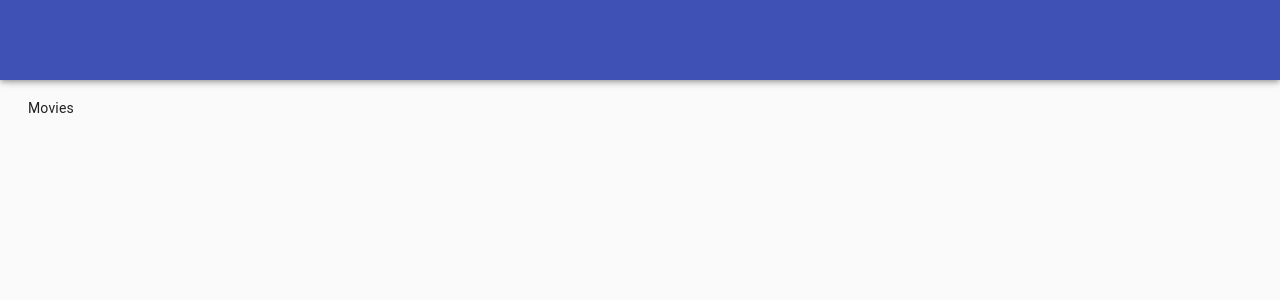
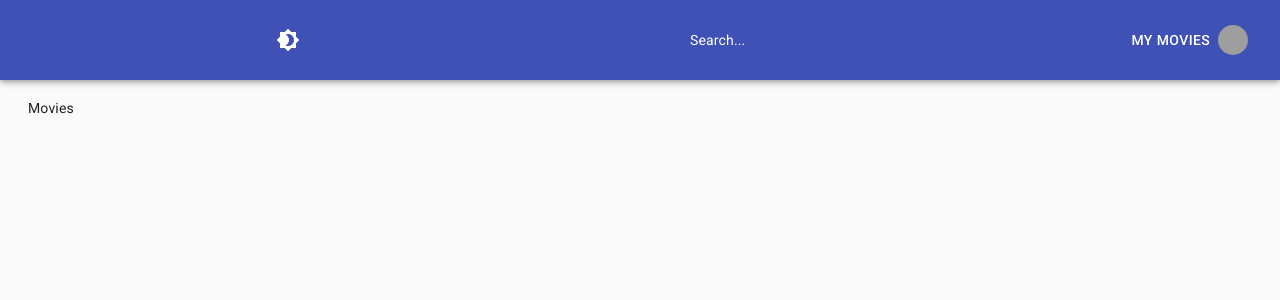
Before and after one commit to MahmoudBakr23/Netscene, a React (Create React App) app: page / in a window 1280 px wide. Shown: the top 300 px of the page. Built offline with nearby package versions, Linux system fonts and the light colour scheme; grey boxes are pictures that could not be loaded.

Commit message:
Finish navbar layout

```diff
--- a/package.json
+++ b/package.json
@@ -18,7 +18,7 @@
     "react-dom": "^17.0.0",
     "react-redux": "^8.0.2",
     "react-router-dom": "^6.3.0",
-    "react-scripts": "^2.1.3",
+    "react-scripts": "^5.0.1",
     "web-vitals": "^2.1.4"
   },
   "scripts": {
@@ -46,10 +46,9 @@
     ]
   },
   "devDependencies": {
-    "eslint": "5.6.0",
+    "eslint": "^8.23.1",
     "eslint-config-airbnb": "^19.0.4",
     "eslint-plugin-import": "^2.26.0",
-    "eslint-plugin-jsx": "^0.1.0",
     "eslint-plugin-jsx-a11y": "^6.6.1",
     "eslint-plugin-react": "^7.31.8",
     "eslint-plugin-react-hooks": "^4.6.0"
--- a/public/index.html
+++ b/public/index.html
@@ -8,6 +8,7 @@
     <meta name="description" content="Web site created using create-react-app" />
     <link rel="apple-touch-icon" href="%PUBLIC_URL%/logo192.png" />
     <link rel="manifest" href="%PUBLIC_URL%/manifest.json" />
+    <link rel="stylesheet" href="https://fonts.googleapis.com/css?family=Roboto:300,400,500,700&display=swap" />
     <title>Netscene</title>
   </head>
   <body>
--- a/src/components/Navbar/Navbar.jsx
+++ b/src/components/Navbar/Navbar.jsx
@@ -2,18 +2,21 @@
 import { AppBar, IconButton, Toolbar, Drawer, Button, Avatar, useMediaQuery } from '@material-ui/core';
 import { Menu, AccountCircle, Brightness4, Brightness7 } from '@mui/icons-material';
 import { Link } from 'react-router-dom';
+import { useTheme } from '@material-ui/core/styles';
 
 import useStyles from './Navbar.styles';
 
 function Navbar() {
-  const classes = useStyles();
   const isMobile = useMediaQuery('(max-width:600px)');
+  const theme = useTheme();
+  const classes = useStyles({ theme });
+  const isAuthenticated = true;
   return (
     <AppBar position="fixed">
       <Toolbar className={classes.toolbar}>
         {isMobile && (
           <IconButton
-            color="inerit"
+            color="inherit"
             edge="start"
             style={{ outline: 'none' }}
             onClick={() => {}}
@@ -22,6 +25,33 @@
             <Menu />
           </IconButton>
         )}
+        <IconButton color="inherit" sx={{ ml: 1 }} onClick={() => {}}>
+          {theme.palette.mode === 'dark' ? <Brightness7 /> : <Brightness4 />}
+        </IconButton>
+        {!isMobile && 'Search...'}
+        <div>
+          {!isAuthenticated ? (
+            <Button color="inherit" onClick={() => {}}>
+              Login &nbsp; <AccountCircle />
+            </Button>
+          ) : (
+            <Button
+              color="inherit"
+              component={Link}
+              to="/profile/:id"
+              className={classes.linkButton}
+              onClick={() => {}}
+            >
+              {!isMobile && <>My Movies &nbsp;</>}
+              <Avatar
+                style={{ width: 30, height: 30 }}
+                alt="Profile"
+                src="https://cdn.pixabay.com/photo/2016/08/08/09/17/avatar-1577909_1280.png"
+              />
+            </Button>
+          )}
+        </div>
+        {isMobile && 'Search...'}
       </Toolbar>
     </AppBar>
   );
```
Also changed, not shown: 1 other file (tests, documents, lock files or other folders).
